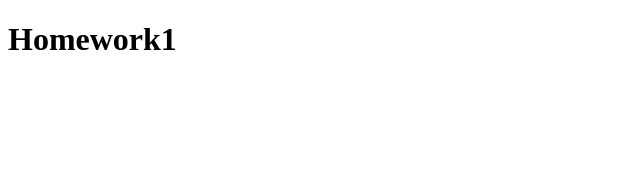
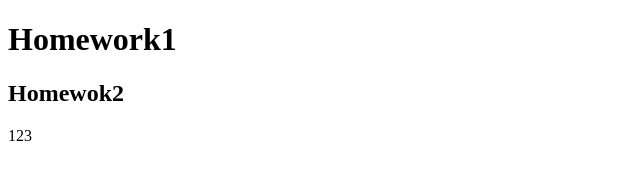
Before and after one commit to Iryna11111/homework_iryna, a plain HTML site: page index.html in a window 1280 px wide. Shown: the whole page, without its empty margins (0-640 px from the left). Drawn offline with Linux system fonts and the light colour scheme.

Commit message:
h2 and p

```diff
--- a/index.html
+++ b/index.html
@@ -8,5 +8,7 @@
 </head>
 <body>
     <h1>Homework1</h1>
+    <h2>Homewok2</h2>
+    <p>123</p>
 </body>
 </html>
```
